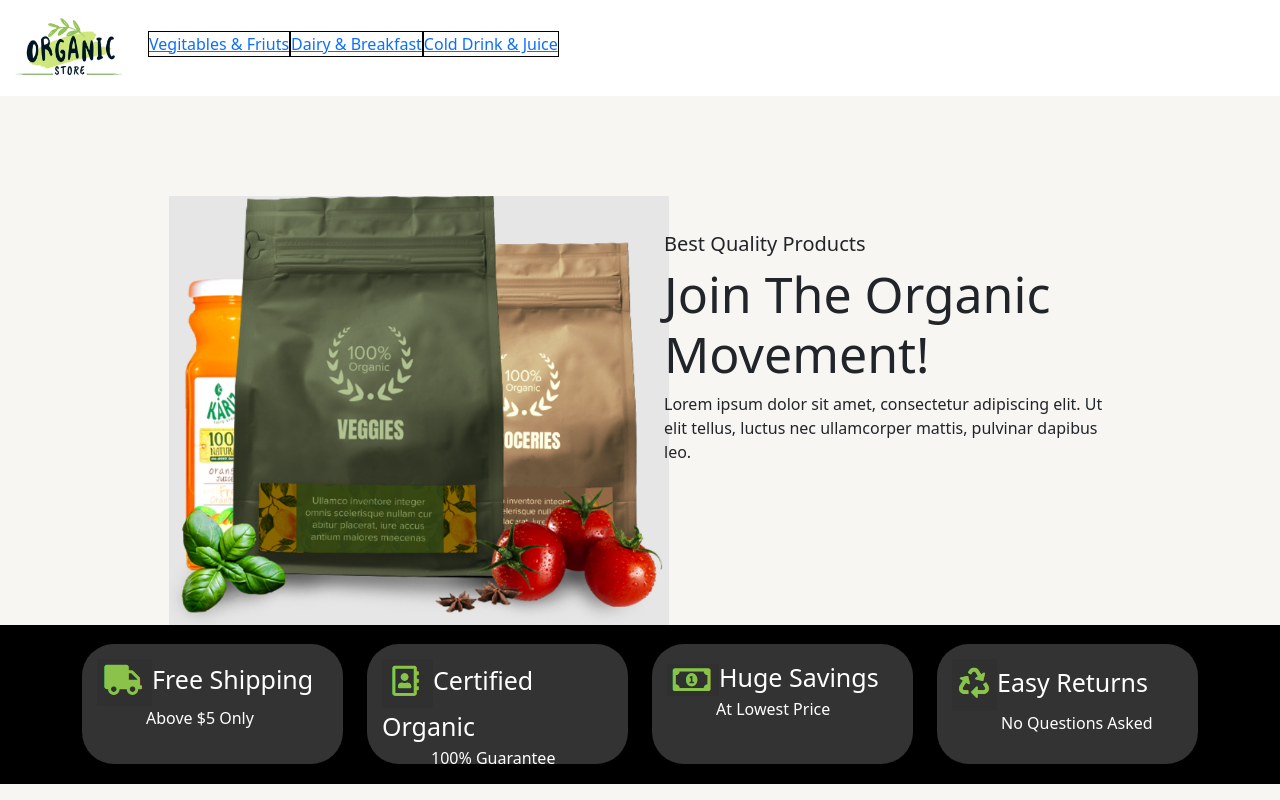
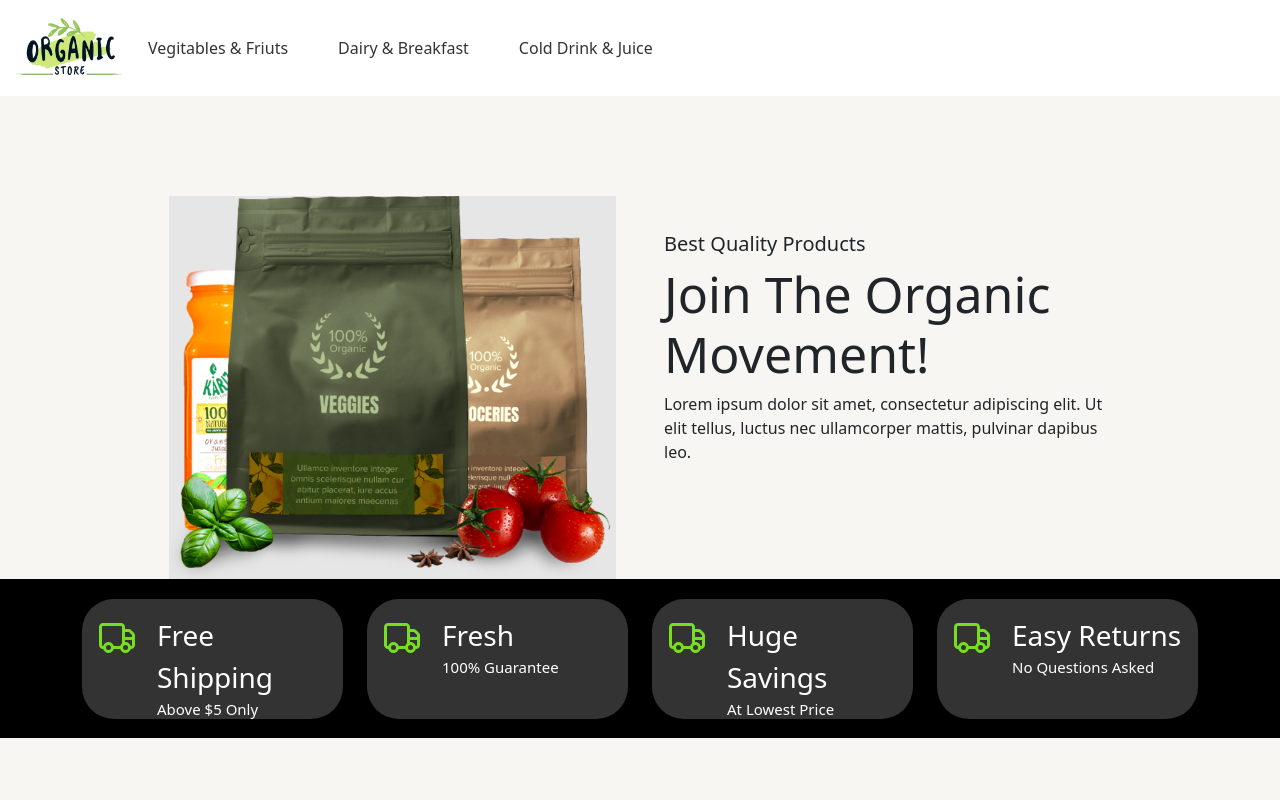
Before and after one commit to bhavdeep2002/e-groceries.github-main, a React (Create React App) app: page / in a window 1280 px wide. Shown: the top 800 px of the page. Built offline with nearby package versions, Linux system fonts and the light colour scheme; no server answers.

Commit message:
ui-responsive

```diff
--- a/package.json
+++ b/package.json
@@ -5,6 +5,11 @@
   "dependencies": {
     "@emotion/react": "^11.13.5",
     "@emotion/styled": "^11.13.5",
+    "@fortawesome/fontawesome-svg-core": "^7.1.0",
+    "@fortawesome/free-brands-svg-icons": "^7.1.0",
+    "@fortawesome/free-regular-svg-icons": "^7.1.0",
+    "@fortawesome/free-solid-svg-icons": "^7.1.0",
+    "@fortawesome/react-fontawesome": "^3.1.1",
     "@mui/material": "^6.1.8",
     "@popperjs/core": "^2.11.8",
     "@testing-library/jest-dom": "^5.17.0",
--- a/src/comp/Header/Header.js
+++ b/src/comp/Header/Header.js
@@ -20,7 +20,7 @@ class Header extends Component {
               <span className="navbar-toggler-icon"></span>
             </button>
             <div className="collapse navbar-collapse" id="navbarNav"  >
-              <ul className="navbar-nav">
+              <ul className="navbar-nav my_navbar">
                 <li className="nav-item">
                   <Link className="nav-a" to="/Vegitables&Friuts">Vegitables & Friuts</Link>
                 </li>
--- a/src/comp/Product/Product.js
+++ b/src/comp/Product/Product.js
@@ -14,10 +14,10 @@ class Product extends Component {
   render() {
         const {image,category,name,price,_id} =this.props
     return (
-            <section>
+            <div>
             {/*remember Link tag becomes anchor tag in DOM /Rendered HTML but page does reloads*/}
             <Link className='LINK' to={`/ProductDetail/${_id}`}>{/* when i click on the product it will past the link in url and ${_id} reprents the _id of a particular product from  our Route will match path and render a component corresponding to that path */}
-              <div className="card" style={{height:"55vh"}}>
+              <div className="card my-card" >
                 <img className='product-image card-img-top' src={image} alt="..." />
                 <div className="card-body">
                   <div className="category">{category}</div>
@@ -27,7 +27,7 @@ class Product extends Component {
                 </div>
               </div>
             </Link>
-            </section>
+            </div>
     );
     }
 }
--- a/src/comp/ProductDetail/ProductDetail.jsx
+++ b/src/comp/ProductDetail/ProductDetail.jsx
@@ -14,6 +14,7 @@ export default function ProductDetail() {
   const [alerttext, setalert] = useState("")
 
   useEffect(() => {
+    console.log(port)
     axios.get(`${port}/ProductDetail/${_id}`)
       .then((res) => {
         setProduct(res.data)
--- a/src/comp/ProdustsLists/ProductsList.js
+++ b/src/comp/ProdustsLists/ProductsList.js
@@ -9,7 +9,7 @@ export default function ProductsList({urltype,heading}){
 
     const [products,setProducts] =useState([])
     useEffect(()=>{
-
+      console.log(port)
         axios.get(`${port}/${urltype}`)
         .then((res)=>{
             setProducts(res.data)
--- a/src/comp/Service-container/Servicecontainer.js
+++ b/src/comp/Service-container/Servicecontainer.js
@@ -19,7 +19,7 @@ class Servicecontainer extends Component {
                         <div className="container">
                             <div className="row">
                                 <Service img={this.state.freeshopingimg} heading="Free Shipping" description="Above $5 Only" />
-                                <Service img={this.state.certifiedimg} heading="Certified Organic" description="100% Guarantee" />
+                                <Service img={this.state.certifiedimg} heading="Fresh" description="100% Guarantee" />
                                 <Service img={this.state.hugesaving} heading="Huge Savings" description="At Lowest Price" />
                                 <Service img={this.state.easyreturn} heading="Easy Returns" description="No Questions Asked" />
                             </div>
--- a/src/comp/Service/Service.js
+++ b/src/comp/Service/Service.js
@@ -1,4 +1,6 @@
 import React,{Component} from "react";
+import { FontAwesomeIcon } from "@fortawesome/react-fontawesome";
+import { faTruck } from "@fortawesome/free-regular-svg-icons";
 
 class Service extends Component {
   constructor(props){
@@ -13,11 +15,14 @@ class Service extends Component {
             <>
             <div className="col-md-3">
             <div className="services">
-              <div className="servicehead">
-                <img src={img} alt="" />
-                {heading}
+              <div className="service-img">
+               <FontAwesomeIcon icon={faTruck} size="2xl" style={{color: "#76df20",}} />
               </div>
-              <div className="servicedescription">{description}</div>
+
+              <div className="servicedescription">
+                <div className="service-heading">{heading}</div>
+                <div className="service-descrp">{description}</div>
+              </div>
             </div>
           </div>
           </>
--- a/src/comp/port/port.js
+++ b/src/comp/port/port.js
@@ -2,4 +2,10 @@ const port="https://e-groceries-backend.onrender.com"
 const review="http://localhost:3012"
 const home="https://e-grocerer.onrender.com"
 
+
+// local environment
+// const port="http://localhost:8080"
+// const review="http://localhost:3012"
+// const home="http://localhost:3000"
+
 export {port,review,home}
--- a/src/styles/styles.css
+++ b/src/styles/styles.css
@@ -2,7 +2,20 @@
     width: 120px;
     height: 70px;
 }
-#bestselling{
+.my_navbar{
+    width: 100%;
+    gap: 50px;
+}
+.my_navbar>li{
+    margin-bottom: 0px;
+    align-self: center;
+    border: 0px;
+}
+.my_navbar>li>a{
+    text-decoration: none;
+    color: #333333;
+}
+.bestselling{
  width: 100%;
 }
 .upper-margin{
@@ -25,13 +38,28 @@
     margin: 7.5% 0% 7.5% 0% ;
     padding: 15px;
     border-radius: 2rem;
+    display: flex;
+    gap: 20px;
 }
-.servicehead{
+.service-img>svg{
+    position: relative;
+    top: 7px;
+}
+
+.service-heading{
+font-size: 28px;
+}
+.service-descrp{
+    font-size: 15px;
+}
+.
+/* .servicehead{
     font-size: 25px;
 }
 .servicedescription{
     margin-left: 49px;
-}
+} */
+
 .fivestar{
     width: 80px;
     height: 20px;
@@ -58,6 +86,9 @@
     text-decoration: none;
     color: black;
 }
+.my-card{
+    height: 55vh !important;
+}
 .card-title {
     margin-bottom: 0.5rem;
 }
@@ -73,14 +104,6 @@ p {
     height: 20px;
 }
 
-/* menu */
-li{
-    border:1px solid black;
-    margin-bottom: 2%;
-}
-li> img{
-width: 60px;
-}
 
 /* reviews form styling */
 .textarea{
@@ -119,6 +142,31 @@ width: 60px;
     border-radius: 4px;
     color:white
 }
-.bestselling{
-    width: 500px;
+
+@media screen and (max-width:912px) {
+
+    .my_navbar{
+        gap: 20px;
+    }
+
 }
+@media screen and (max-width:1024px) {
+
+    .service-heading{
+font-size: 19px;
+}
+.service-descrp{
+    font-size: 10px;
+}
+
+.my-card{
+    height: 35vh !important;
+}
+
+}
+
+@media screen and (width:1024px) and (height:600px){
+    .my-card{
+    height: 65vh !important;
+}
+}
```
Also changed, not shown: 1 other file (tests, documents, lock files or other folders).
